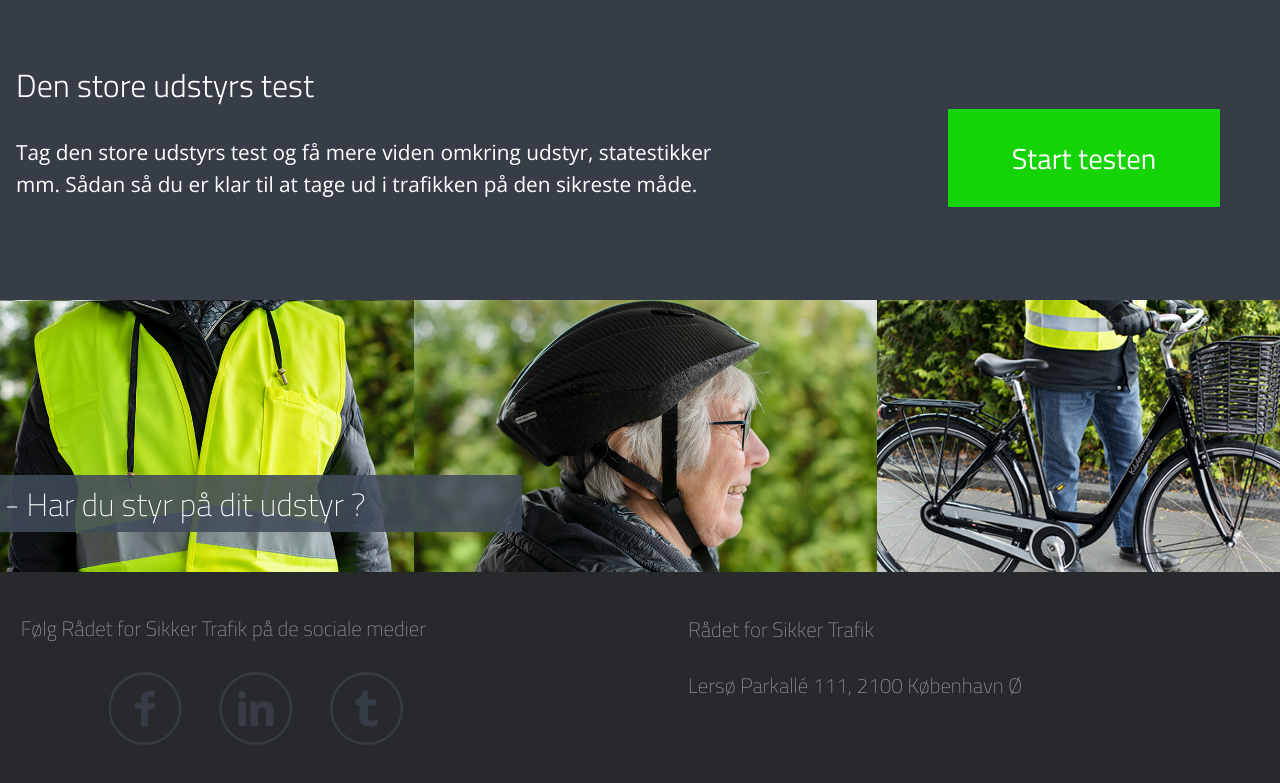
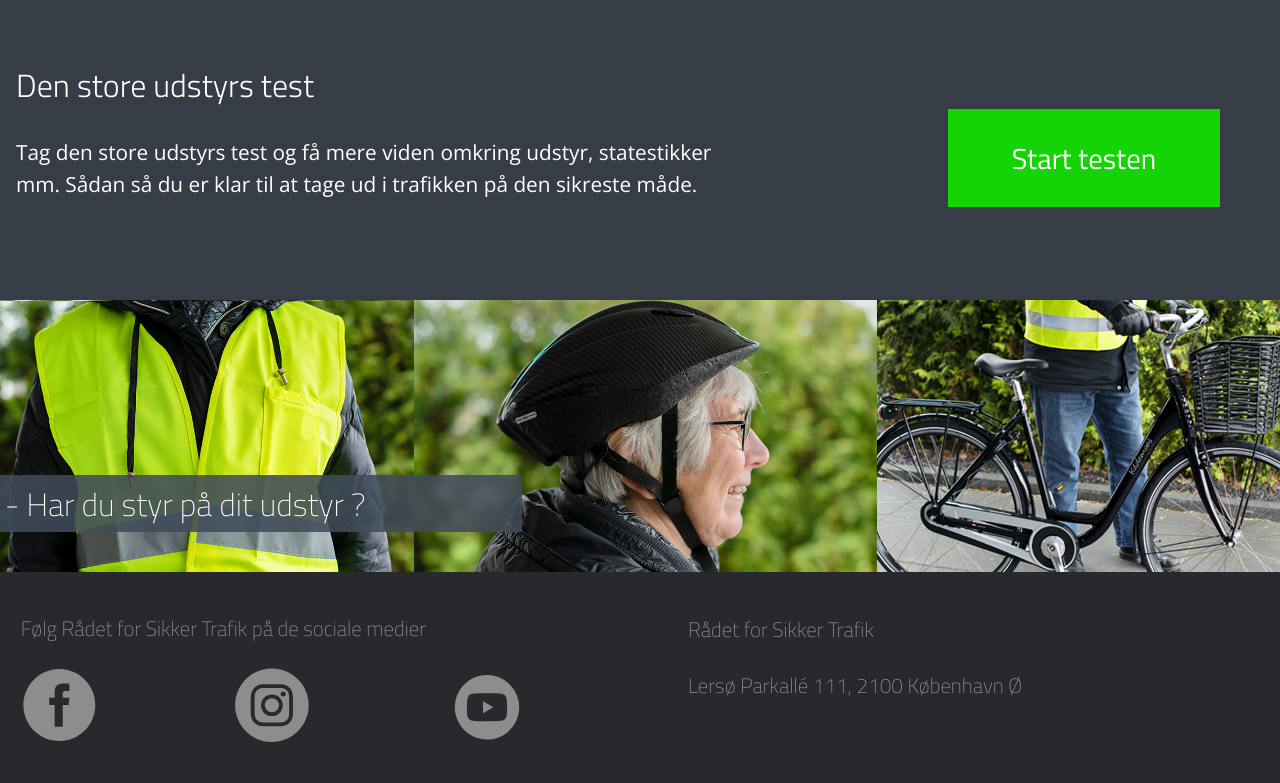
Before and after one commit to mari44fe/sikker_trafik, a plain HTML site: page index.html in a window 1280 px wide. Shown: the part 2621-3404 px from the top of the page. After the commit the page ends 3381 px from the top, so only its background shows below. Drawn offline with nearby package versions, Linux system fonts and the light colour scheme.

Commit message:
social medie ikoner med links

```diff
--- a/index.html
+++ b/index.html
@@ -437,9 +437,17 @@
             padding-bottom: 1rem;
         }
 
-        footer img {
-            max-width: 50%;
-            margin-left: 5.5rem;
+        .social {
+            display: grid;
+            grid-template-columns: repeat(3, 1fr);
+            margin-bottom: 0.5rem;
+        }
+
+        .social img {
+            width: 56%;
+            margin-left: 2rem;
+            opacity: 0.5;
+            cursor: pointer;
 
         }
 
@@ -678,7 +686,7 @@
 
     /***FOOTER**/
         footer {
-            display: grid;
+         display: grid;
             grid-template-columns: repeat(2, 1fr);
             margin-top: -1.5rem;
         }
@@ -697,9 +705,12 @@
             line-height: 3rem;
         }
 
-        footer img {
-            margin-top: 0.5rem;
-        }
+            .social img {
+                width: 45%;
+                padding-right: 3rem;
+                margin-left: 1rem;
+            }
+
         }
 
 
@@ -953,9 +964,9 @@
             line-height: 3.5rem;
         }
 
-        footer img {
-            margin-top: 0.7rem;
-        }
+            .social img {
+                width: 40%;
+            }
 
 
         }
@@ -1125,7 +1136,22 @@
 
 
     <footer>
-        <p class="top">Følg Rådet for Sikker Trafik på de sociale medier<img src="grafik/social.png" alt="social media"></p>
+        <div>
+            <p class="top">Følg Rådet for Sikker Trafik på de sociale medier</p>
+            <div class="social">
+                <a href="https://www.facebook.com/sikkertrafik/">
+                    <img src="grafik/social/facebook.svg" alt="rådet for sikker trafik facebook">
+                </a>
+
+                <a href="https://www.instagram.com/raadet_for_sikkertrafik/?hl=en">
+                    <img src="grafik/social/instagram.svg" alt="rådet for sikker trafik facebook">
+                </a>
+
+                <a href="https://www.youtube.com/user/Sikkertrafik">
+                    <img src="grafik/social/youtube.svg" alt="rådet for sikker trafik facebook">
+                </a>
+            </div>
+        </div>
 
         <p class="bund">Rådet for Sikker Trafik <br> Lersø Parkallé 111, 2100 København Ø</p>
 
```
Also changed, not shown: grafik/social/facebook.svg (added), grafik/social/instagram.svg (added), grafik/social/youtube.svg (added).
